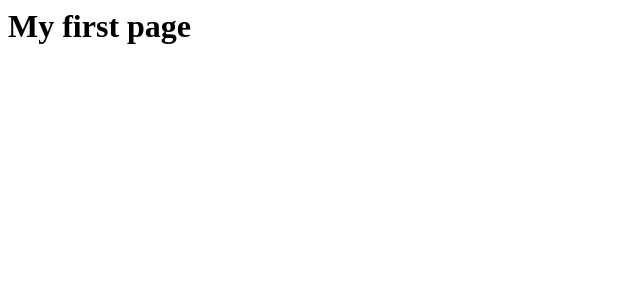
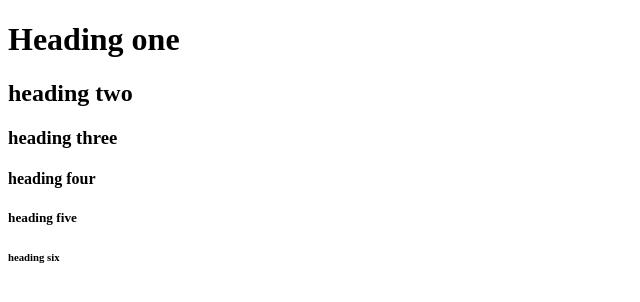
Before and after one commit to Mannyofph/test-gitpod, a plain HTML site: page index.html in a window 1280 px wide. Shown: the whole page, without its empty margins (0-640 px from the left). Drawn offline with Linux system fonts and the light colour scheme.

Commit message:
playing with headers in html

```diff
--- a/index.html
+++ b/index.html
@@ -1,19 +1,24 @@
- <html>
-
-
-
- <head>
-      <title>Test Gitpod</title>
+<!DOCTYPE html>
+<html>
+   <head>
+      <title>HTML CHEAT SHEET</title>
       <link rel="stylesheet" type="text/css" href="static/style.css"/>
       <script src="static/script.js"></script>
- </head>
+   </head>
+   <body>
+      <!--HEADINGS-->
+      <h1>Heading one</h1>
+      <h2>heading two</h2>
+      <h3>heading three</h3>
+      <h4>heading four</h4>
+      <h5>heading five</h5>
+      <h6>heading six</h6>
 
+      <!--paragraph-->
+      <p>
 
- <body>
-       <h1>My first page</h1>
-    </body>
+      </p>
 
+   </body>
 
-
-
- <html>
+</html>
```
